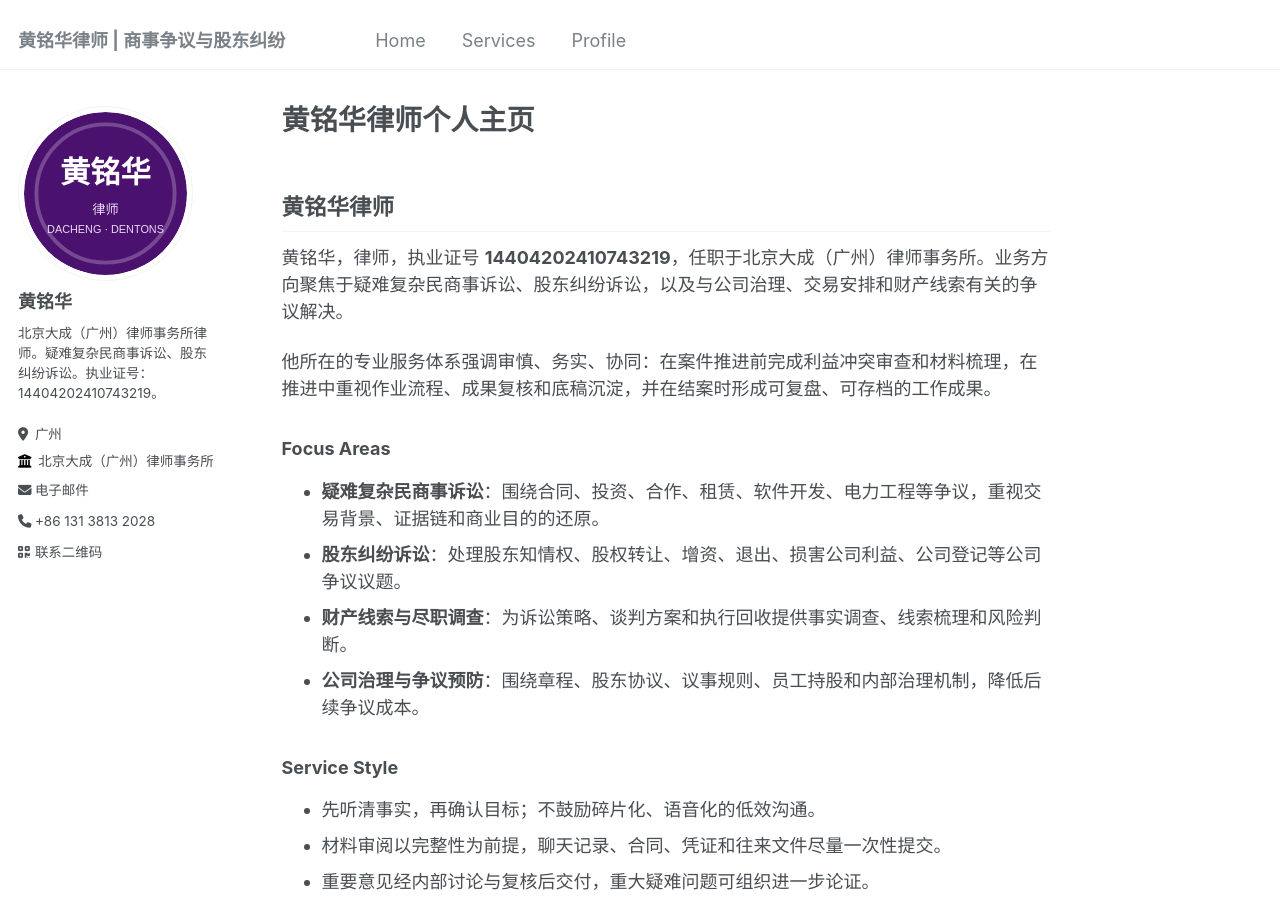
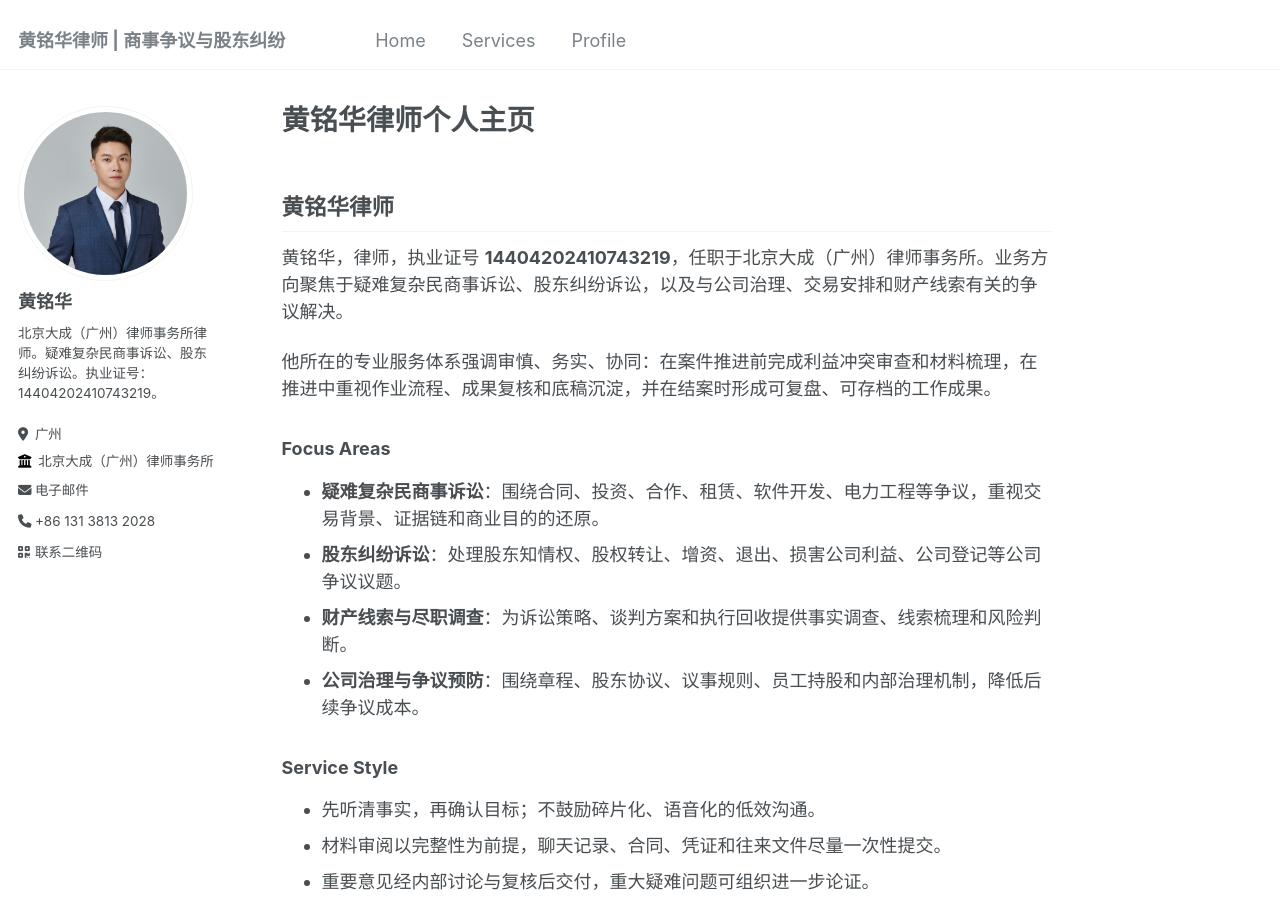
Before and after one commit to gdhsss/minghua-website, a Jekyll site: the page built from _pages/about.md, in a window 1280 px wide and 900 px high. Built offline with Jekyll 4.4.1, drawn with Linux system fonts in a browser that asks for light colours.

Commit message:
Update profile photo

```diff
--- a/_config.yml
+++ b/_config.yml
@@ -21,7 +21,7 @@ repository               : "gdhsss/minghua-website"
 #               Additional customization can be done by editing /_includes/author-profile.html
 author:
   # Biographic information
-  avatar           : "huang-avatar.svg"
+  avatar           : "huang-minghua-photo.jpg"
   name             : "黄铭华"
   pronouns         : # example: "she/her"
   bio              : "北京大成（广州）律师事务所律师。疑难复杂民商事诉讼、股东纠纷诉讼。执业证号：14404202410743219。"
```
Also changed, not shown: images/huang-minghua-photo.jpg (added).
